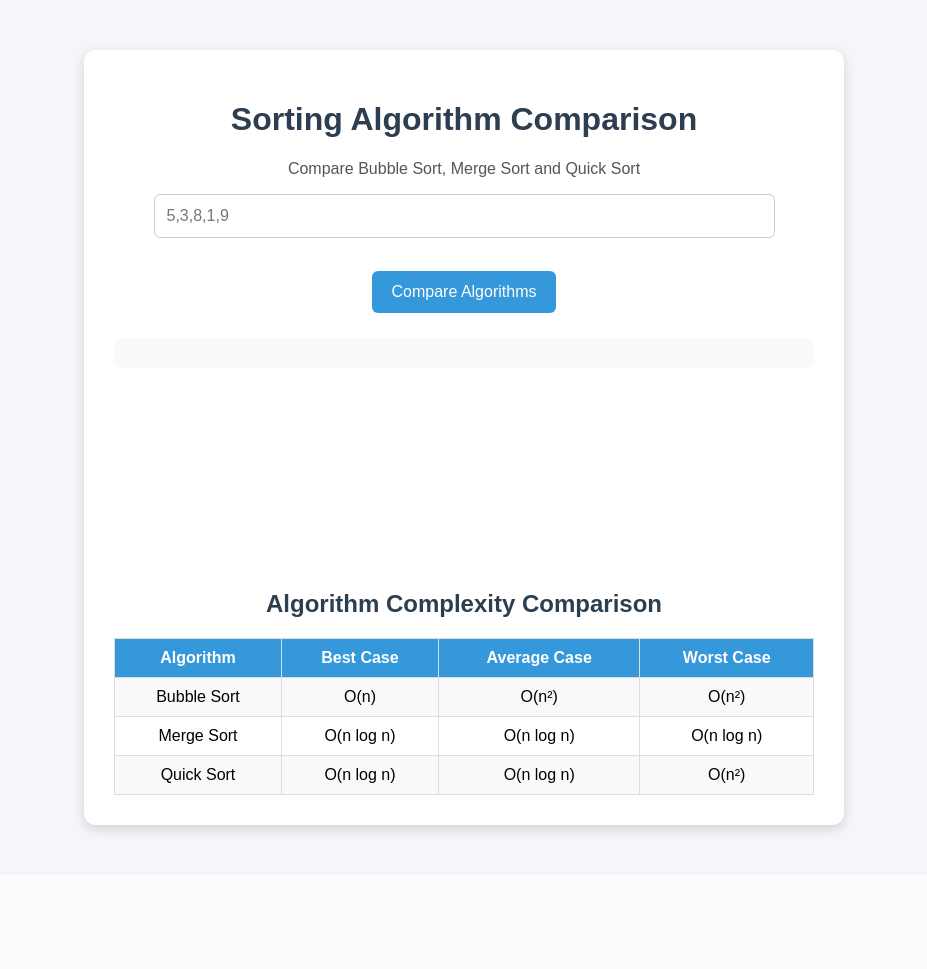
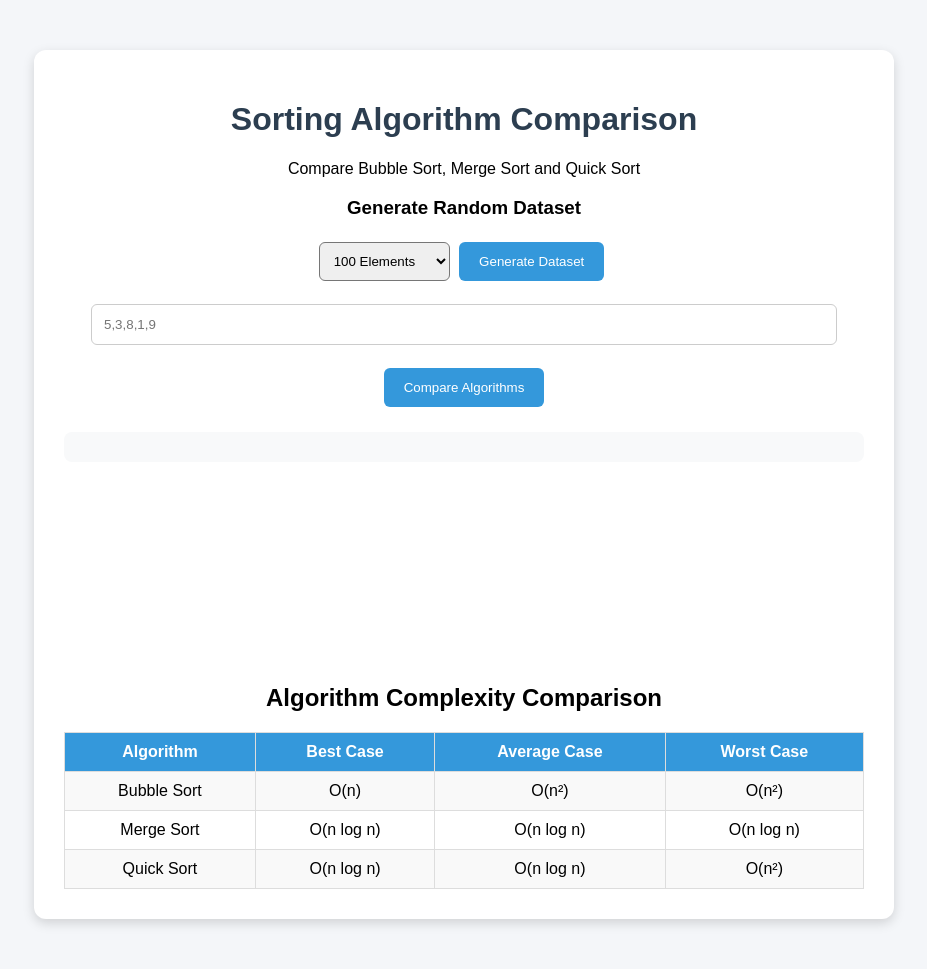
Before and after one commit to lankamahejya/sorting-algorithm-comparison, a Flask app: page / in a window 1280 px wide. Shown: the whole page, without its empty margins (176-1103 px from the left). Before the commit the page ends 835 px from the top, so only its background shows below. Run offline with Flask 3, Linux system fonts and the light colour scheme; a map, chart or similar area stays blank.

Commit message:
Added random dataset generation feature

```diff
--- a/static/script.js
+++ b/static/script.js
@@ -1,5 +1,21 @@
 let chart;
+function generateDataset(){
 
+    let size =
+        parseInt(document.getElementById("datasetSize").value);
+
+    let numbers = [];
+
+    for(let i = 0; i < size; i++){
+
+        numbers.push(
+            Math.floor(Math.random() * 10000)
+        );
+    }
+
+    document.getElementById("numbers").value =
+        numbers.join(",");
+}
 async function compareSorts() {
 
     let input = document.getElementById("numbers").value;
--- a/static/style.css
+++ b/static/style.css
@@ -6,7 +6,7 @@ body{
 }
 
 .container{
-    width: 700px;
+    width: 800px;
     margin: 50px auto;
     background: white;
     padding: 30px;
@@ -21,19 +21,13 @@ h1{
 
 h2{
     margin-top: 30px;
-    color: #2c3e50;
-}
-
-p{
-    color: #555;
 }
 
 input{
-    width: 85%;
+    width: 90%;
     padding: 12px;
     border: 1px solid #ccc;
     border-radius: 6px;
-    font-size: 16px;
 }
 
 button{
@@ -41,18 +35,22 @@ button{
     color: white;
     border: none;
     padding: 12px 20px;
-    margin-top: 15px;
     border-radius: 6px;
     cursor: pointer;
-    font-size: 16px;
+    margin: 5px;
 }
 
 button:hover{
     background-color: #2980b9;
 }
 
+select{
+    padding: 10px;
+    border-radius: 6px;
+}
+
 #result{
-    margin-top: 25px;
+    margin-top: 20px;
     padding: 15px;
     background: #f8f9fa;
     border-radius: 8px;
--- a/templates/index.html
+++ b/templates/index.html
@@ -14,6 +14,21 @@
     <h1>Sorting Algorithm Comparison</h1>
 
     <p>Compare Bubble Sort, Merge Sort and Quick Sort</p>
+
+    <h3>Generate Random Dataset</h3>
+
+    <select id="datasetSize">
+        <option value="100">100 Elements</option>
+        <option value="500">500 Elements</option>
+        <option value="1000">1000 Elements</option>
+        <option value="5000">5000 Elements</option>
+    </select>
+
+    <button onclick="generateDataset()">
+        Generate Dataset
+    </button>
+
+    <br><br>
 
     <input
         type="text"
@@ -67,7 +82,6 @@
 </div>
 
 <script src="https://cdn.jsdelivr.net/npm/chart.js"></script>
-
 <script src="{{ url_for('static', filename='script.js') }}"></script>
 
 </body>
```
